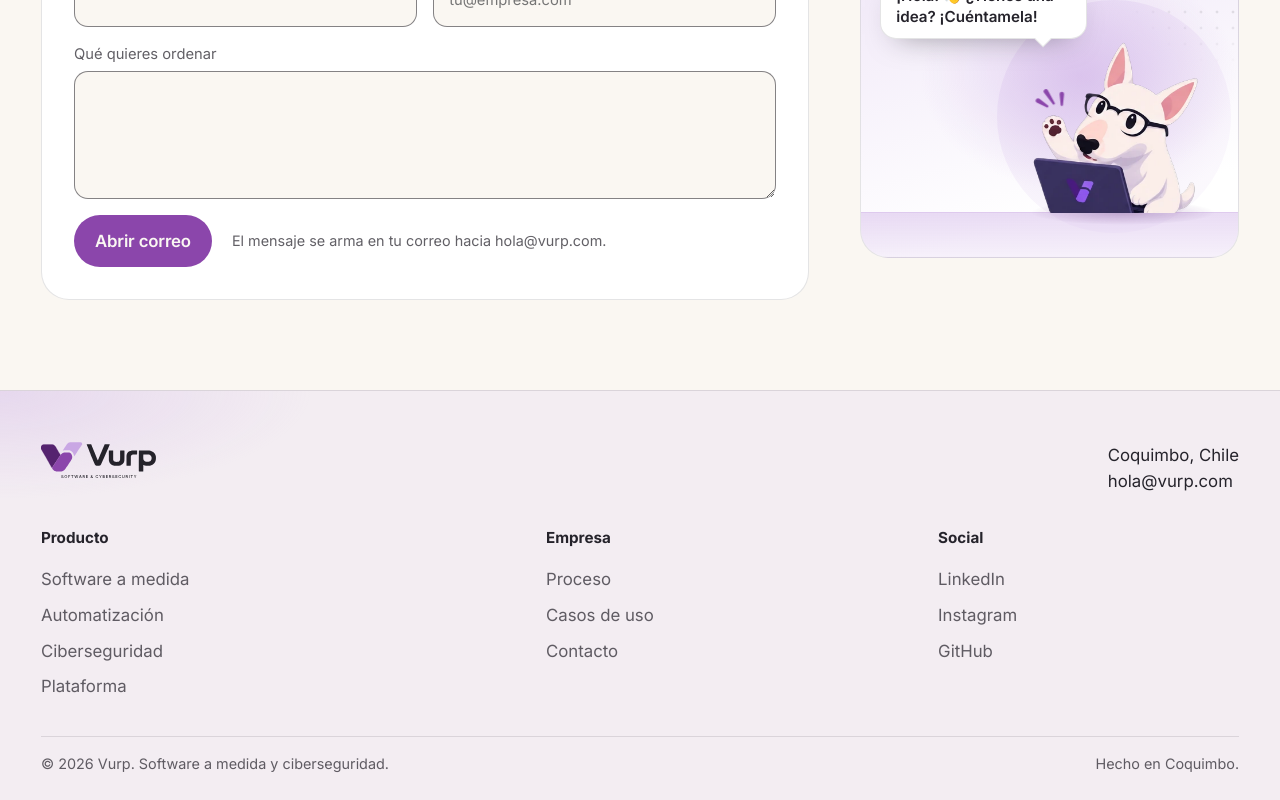
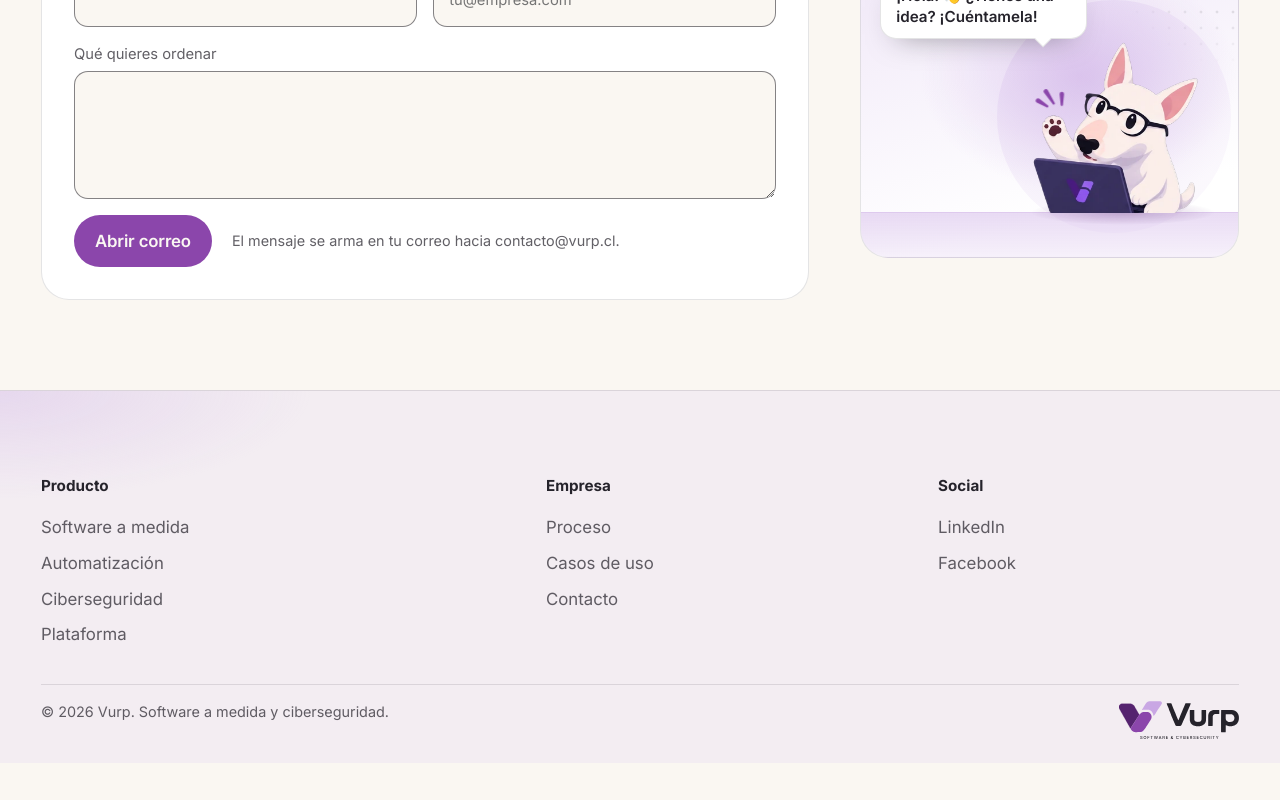
Before and after one commit to JavierPizarroFleming6517/Landig-Page-Vurp, a React (Vite) app: page / in a window 1280 px wide. Shown: the part 8462-9262 px from the top of the page. After the commit the page ends 9225 px from the top, so only its background shows below. Built offline with nearby package versions, Linux system fonts and the light colour scheme.

Commit message:
fix: footer

```diff
--- a/src/components/Footer.tsx
+++ b/src/components/Footer.tsx
@@ -7,13 +7,6 @@ export function Footer() {
       <div className="wrap">
         <div className="footer__panel">
           <div className="footer__brand">
-            <img src="/brand/logo-completo-oscuro.svg" alt="Vurp · Software & Cybersecurity" data-theme-only="dark" />
-            <img src="/brand/logo-completo.svg" alt="Vurp · Software & Cybersecurity" data-theme-only="light" />
-            <p>
-              {contact.location}
-              <br />
-              {contact.email}
-            </p>
           </div>
           <div className="footer__grid">
             {footerColumns.map((column) => (
@@ -31,7 +24,10 @@ export function Footer() {
           </div>
           <div className="footer__base">
             <p>© 2026 Vurp. Software a medida y ciberseguridad.</p>
-            <p>Hecho en Coquimbo.</p>
+            <div className="footer__contact">
+              <img src="/brand/logo-completo-oscuro.svg" alt="Vurp · Software & Cybersecurity" data-theme-only="dark" />
+              <img src="/brand/logo-completo.svg" alt="Vurp · Software & Cybersecurity" data-theme-only="light" />
+              </div>
           </div>
         </div>
       </div>
--- a/src/data/content.ts
+++ b/src/data/content.ts
@@ -21,7 +21,7 @@ import {
 } from "lucide-react";
 
 export const contact = {
-  email: "hola@vurp.com",
+  email: "contacto@vurp.cl",
   location: "Coquimbo, Chile",
 } as const;
 
@@ -442,8 +442,7 @@ export const footerColumns = [
     title: "Social",
     links: [
       { label: "LinkedIn", href: "https://www.linkedin.com/" },
-      { label: "Instagram", href: "https://www.instagram.com/" },
-      { label: "GitHub", href: "https://github.com/" },
+      { label: "Facebook", href: "https://www.facebook.com/" },
     ],
   },
 ] as const;
--- a/src/index.css
+++ b/src/index.css
@@ -1206,6 +1206,11 @@ ul {
   font-size: 0.9rem;
 }
 
+.footer__contact img {
+  width: 120px;
+  height: auto;
+}
+
 .top {
   position: fixed;
   right: 1.25rem;
```
Also changed, not shown: src/components/Flow.tsx (line endings or trailing spaces).
